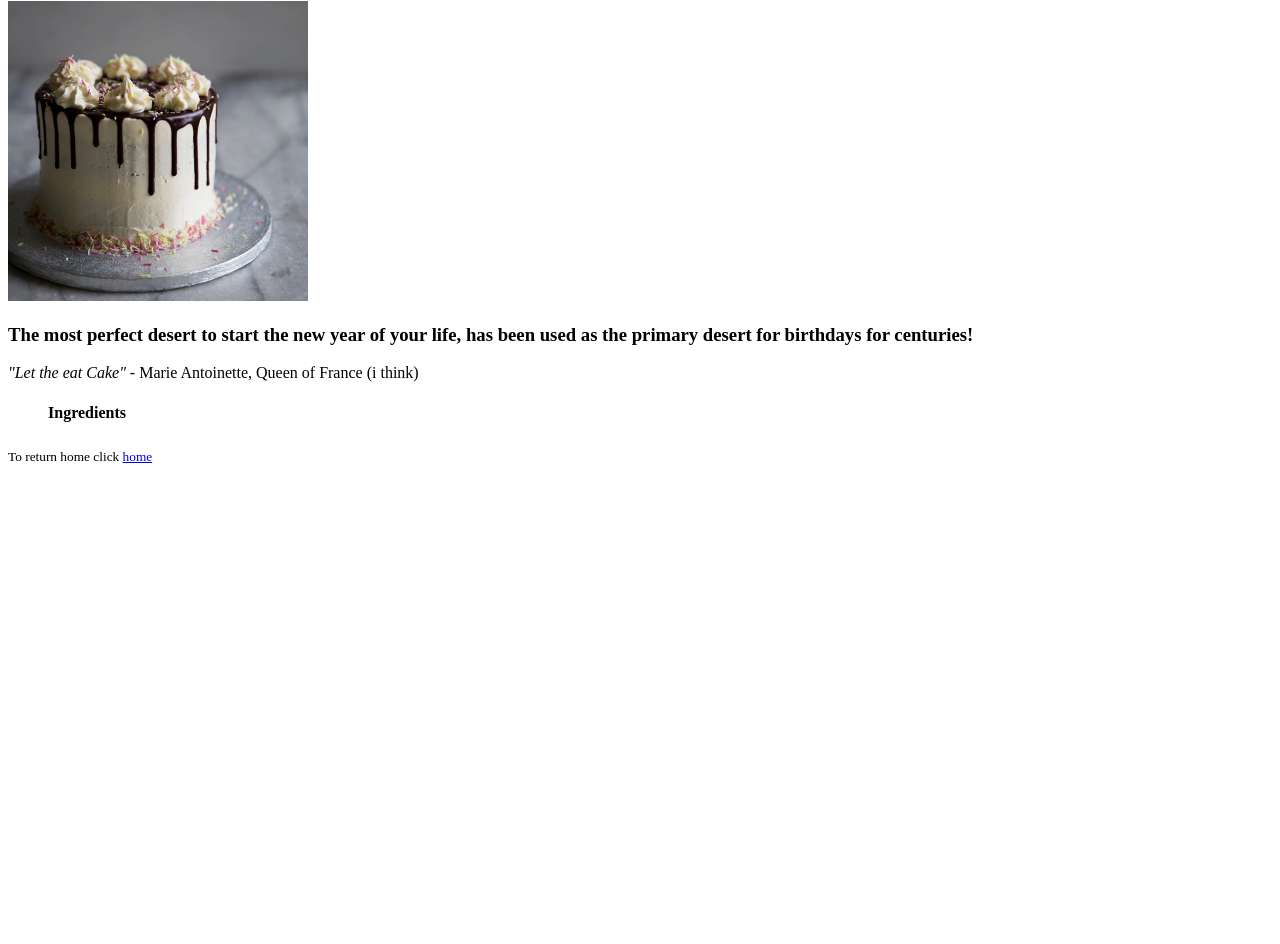
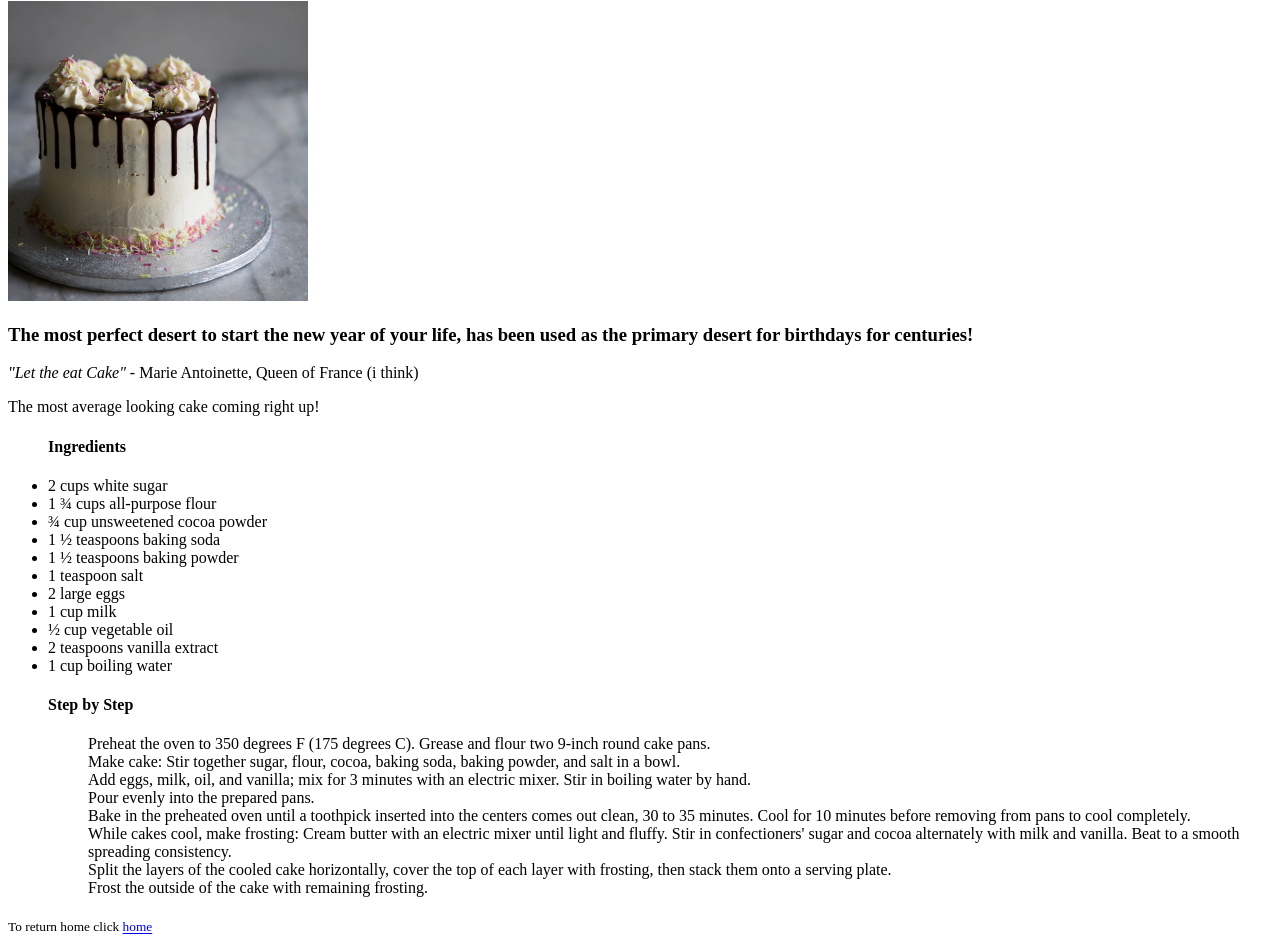
Before and after one commit to ZT626/odin-recipes, a plain HTML site: page recipes/cake.html in a window 1280 px wide. Shown: the part 79-1023 px from the top of the page. Before the commit the page ends 800 px from the top, so only its background shows below. Drawn offline with Linux system fonts and the light colour scheme.

Commit message:
Excercise Finished

```diff
--- a/recipes/cake.html
+++ b/recipes/cake.html
@@ -14,11 +14,78 @@
         The most perfect desert to start the new year of your life, has been used as the primary desert for birthdays for centuries!
     </h3>
     <p><em>"Let the eat Cake"</em> - Marie Antoinette, Queen of France (i think)</p>
+    <p>The most average looking cake coming right up!</p>
     <h4>
         <ul>
             Ingredients
         </ul>
     </h4>
+    <ul>
+        <li>
+           2 cups white sugar
+        </li>
+        <li>
+            1 ¾ cups all-purpose flour
+        </li>
+        <li>
+            ¾ cup unsweetened cocoa powder
+        </li>
+        <li>
+            1 ½ teaspoons baking soda
+        </li>
+        <li>
+            1 ½ teaspoons baking powder
+        </li>
+        <li>
+            1 teaspoon salt
+        </li>
+        <li>
+            2 large eggs
+        </li>
+        <li>
+            1 cup milk
+        </li>
+        <li>
+            ½ cup vegetable oil
+        </li>
+        <li>
+            2 teaspoons vanilla extract
+        </li>
+        <li>
+            1 cup boiling water
+        </li>
+    </ul>
+    <h4>
+        <ul>
+            Step by Step
+        </ul>
+    </h4>
+    <ul>
+        <ol>
+            Preheat the oven to 350 degrees F (175 degrees C). Grease and flour two 9-inch round cake pans.
+        </ol>
+        <ol>
+            Make cake: Stir together sugar, flour, cocoa, baking soda, baking powder, and salt in a bowl.
+        </ol>
+        <ol>
+            Add eggs, milk, oil, and vanilla; mix for 3 minutes with an electric mixer. Stir in boiling water by hand.
+        </ol>
+        <ol>
+            Pour evenly into the prepared pans.
+        </ol>
+        <ol>
+            Bake in the preheated oven until a toothpick inserted into the centers comes out clean, 30 to 35 minutes. Cool for 10 minutes before removing from pans to cool completely.
+        </ol>
+        <ol>
+            While cakes cool, make frosting: Cream butter with an electric mixer until light and fluffy. Stir in confectioners' sugar and cocoa alternately with milk and vanilla. Beat to a smooth spreading consistency.
+        </ol>
+        <ol>
+            Split the layers of the cooled cake horizontally, cover the top of each layer with frosting, then stack them onto a serving plate.
+        </ol>
+        <ol>
+            Frost the outside of the cake with remaining frosting.
+        </ol>
+    </ul>
     <div><sub>To return home click <a href="../index.html">home</a></sub></div>
 </body>
 </html>
```
Also changed, not shown: recipes/chicken.html (+11 -0 lines), recipes/pizza.html (+11 -0 lines).
